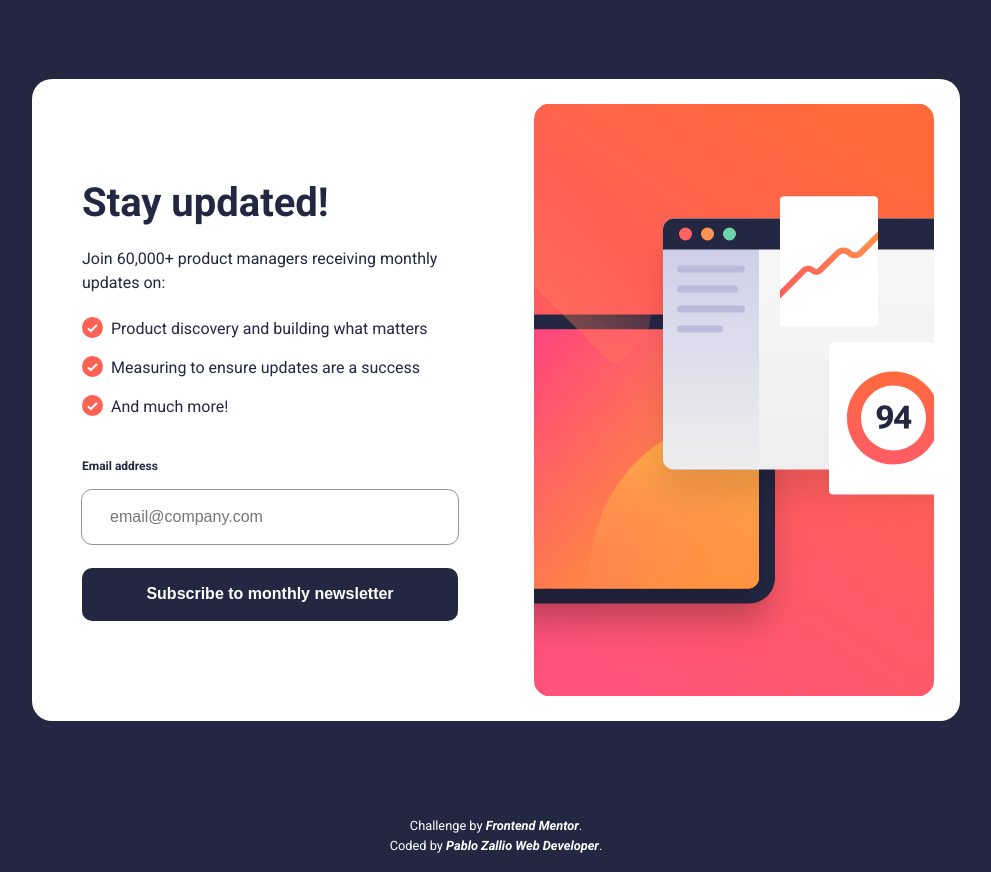
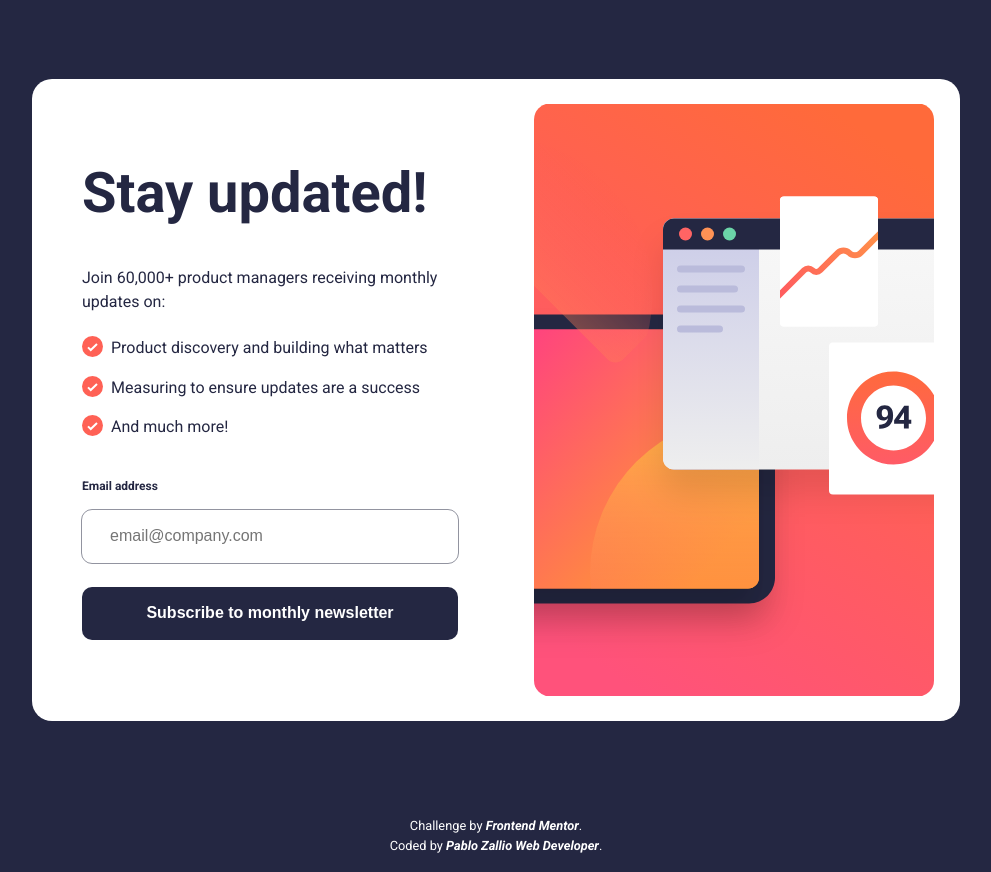
Before and after one commit to Pablo-Zallio-Dev/newsletter-sign-up-, a plain HTML site: page index.html in a window 1280 px wide. Shown: the whole page, without its empty margins (144-1135 px from the left). Drawn offline with Linux system fonts and the light colour scheme.

Commit message:
reparing file and CSS

```diff
--- a/style.css
+++ b/style.css
@@ -301,6 +301,10 @@ main {
     display: none;
   }
 
+  .data__title {
+    font-size: 3.5rem;
+    margin-bottom: 2.5rem;
+  }
   .form__data {
     align-self: center;
     width: 376px;
```
